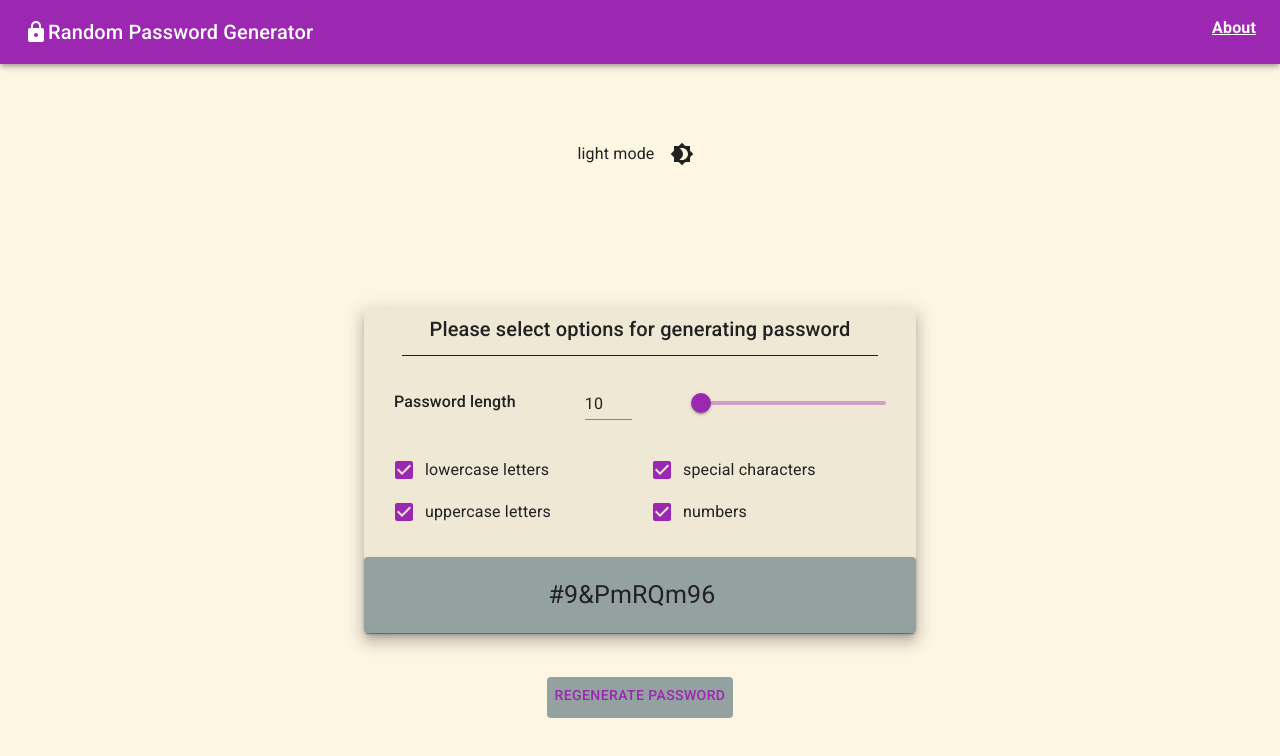
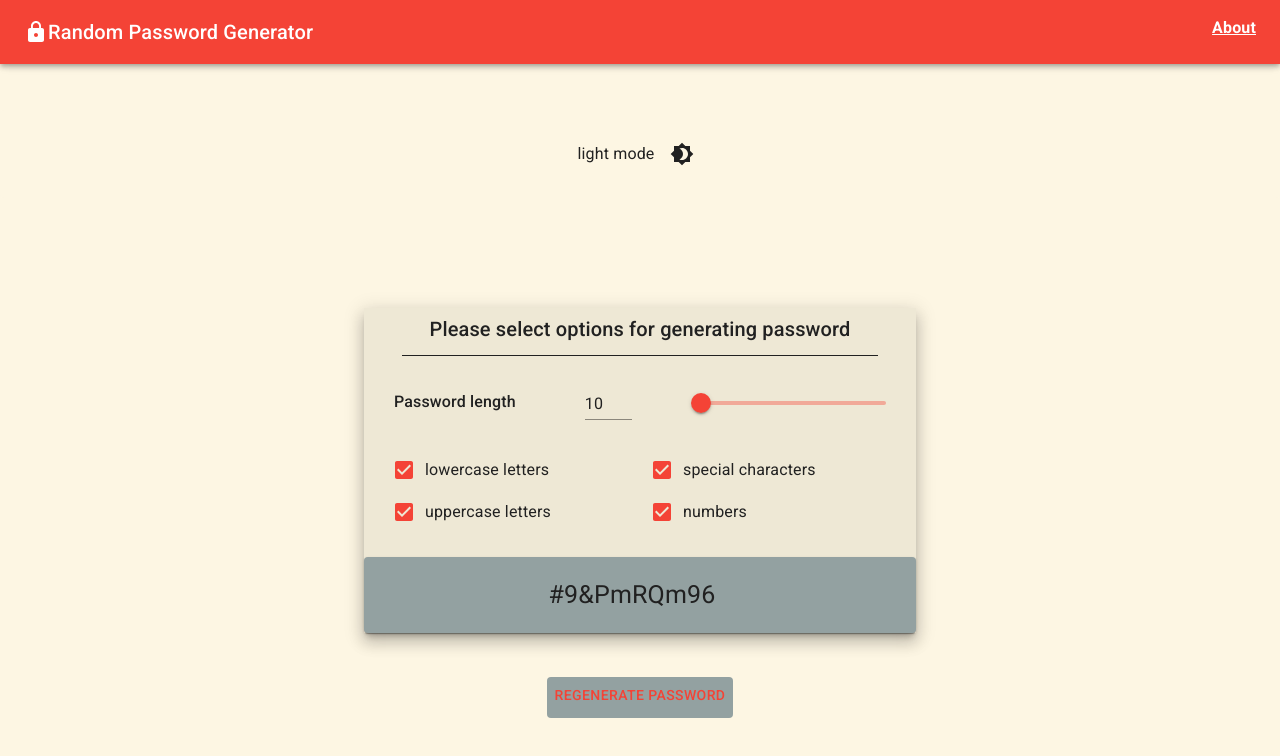
Before and after one commit to szaster/Password-Generator, a React (Create React App) app: page / in a window 1280 px wide. Shown: the top 756 px of the page. Built offline with nearby package versions, Linux system fonts and the light colour scheme; the HTML template or start-up script is replaced by a standard one.

Commit message:
theme code refactoring and bug fix

```diff
--- a/src/App.js
+++ b/src/App.js
@@ -5,6 +5,7 @@ import { Home, About, Header } from "./pages";
 import { ThemeProvider, createTheme } from "@mui/material/styles";
 import CssBaseline from "@mui/material/CssBaseline";
 import { Switch, Route, BrowserRouter as Router } from "react-router-dom";
+import { modeToTheme } from "./theme";
 
 import {
   teal,
@@ -29,49 +30,7 @@ function App() {
     []
   );
 
-  const theme = React.useMemo(
-    () =>
-      createTheme({
-        palette: {
-          ...(mode === "light"
-            ? {
-                // palette values for light mode
-                primary: purple,
-                secondary: teal,
-                background: {
-                  default: "#fdf6e3",
-                  paper: "#eee8d5",
-                  button: "#93a1a1",
-                  // paper: "#93a1a1",
-                  // paper:""
-                  // paper: "#eceff1",
-                  // Card: "#DCEDC8",
-                },
-                text: {
-                  primary: grey[900],
-                  secondary: grey[800],
-                },
-              }
-            : {
-                // palette values for dark mode
-                primary: deepPurple,
-                // divider: deepOrange[700],
-                background: {
-                  // default: "#002b36",
-                  // paper: "#073642",
-                  default: "#073642",
-                  paper: "#586e75",
-                },
-                text: {
-                  primary: "#fff",
-                  secondary: grey[500],
-                },
-              }),
-          mode,
-        },
-      }),
-    [mode]
-  );
+  const theme = React.useMemo(() => modeToTheme(mode), [mode]);
 
   return (
     <Router>
--- a/src/pages/components/CharactersNumber.js
+++ b/src/pages/components/CharactersNumber.js
@@ -51,7 +51,7 @@ function CharactersNumber(props) {
             onChange={handleInputChange}
             onBlur={handleBlur}
             inputProps={{
-              step: 5,
+              step: 1,
               min: 10,
               max: 36,
               type: "number",
--- a/src/pages/components/Header.js
+++ b/src/pages/components/Header.js
@@ -41,7 +41,7 @@ export function Header() {
   const classes = useStyles();
 
   return (
-    <AppBar color="primary" position="fixed">
+    <AppBar position="fixed">
       <Toolbar>
         <LockIcon />
         <div className={classes.layout}>
--- a/src/theme.js
+++ b/src/theme.js
@@ -1 +1,51 @@
 import React from "react";
+import { createTheme } from "@mui/material/styles";
+
+import {
+  teal,
+  green,
+  red,
+  pink,
+  amber,
+  grey,
+  deepOrange,
+  deepPurple,
+  purple,
+} from "@mui/material/colors";
+
+const light = {
+  // palette values for light mode
+  primary: red,
+  secondary: teal,
+  background: {
+    default: "#fdf6e3",
+    paper: "#eee8d5",
+  },
+  text: {
+    primary: grey[900],
+    secondary: grey[800],
+  },
+};
+
+const dark = {
+  // palette values for dark mode
+  primary: purple,
+  secondary: teal,
+  background: {
+    default: "#073642",
+    paper: "#586e75",
+  },
+  text: {
+    primary: "#fff",
+    secondary: grey[500],
+  },
+};
+export function modeToTheme(mode) {
+  const theme = mode === "light" ? light : dark;
+  return createTheme({
+    palette: {
+      ...theme,
+      mode,
+    },
+  });
+}
```
